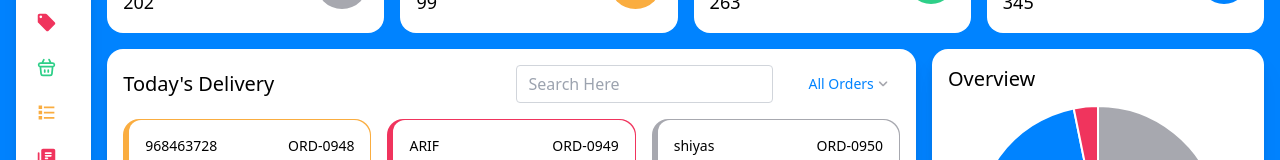
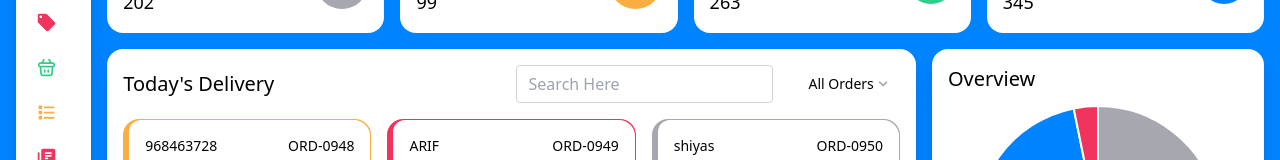
Before and after one commit to Hadley99/uiResposiveTask, a React (Create React App) app: page / in a window 1280 px wide. Shown: the part 128-288 px from the top of the page. Built offline with nearby package versions, Linux system fonts and the light colour scheme.

Commit message:
dropdown color fix

```diff
--- a/src/components/navbar/Navbar.jsx
+++ b/src/components/navbar/Navbar.jsx
@@ -34,6 +34,8 @@ const Navbar = ({ toggleOpen }) => {
             selectList={selectList}
             displayValue={selectedValue.displayTitle}
             offsetValue={5}
+            buttonStyles="bg-white ml-3 flex items-center font-medium text-primary text-sm p-1 px-2 rounded-md"
+            listStyles="p-1 px-2 hover:bg-primary text-primary font-medium hover:text-white  rounded-md"
           />
         </div>
         <button
--- a/src/components/todaysDelivery/Topbar.jsx
+++ b/src/components/todaysDelivery/Topbar.jsx
@@ -27,6 +27,8 @@ const Topbar = () => {
             selectList={selectList}
             displayValue={selectedValue.displayTitle}
             offsetValue={5}
+            buttonStyles="bg-white ml-3 flex items-center font-medium  text-sm p-1 px-2 rounded-md"
+            listStyles="p-1 px-2 hover:bg-primary  font-medium hover:text-white  rounded-md"
           />
           {/* <select className="focus:outline-none px-3 py-1.5 border appearance-none font-medium border-solid border-gray-300 text-gray-700 bg-white rounded-lg ">
             <option value="allorder">All Order</option>
--- a/src/components/util/Menu.jsx
+++ b/src/components/util/Menu.jsx
@@ -1,7 +1,14 @@
 import React, { useState } from "react";
 import { ArrowIcon } from "../../icons/NavbarIcons";
 
-const Menu = ({ displayValue, selectList, setSelectedValue, offsetValue }) => {
+const Menu = ({
+  displayValue,
+  selectList,
+  setSelectedValue,
+  offsetValue,
+  listStyles,
+  buttonStyles,
+}) => {
   const [open, setOpen] = useState(false);
   const [anchorElm, setAnchorElm] = useState(null);
   const toggleShow = (e) => {
@@ -16,10 +23,7 @@ const Menu = ({ displayValue, selectList, setSelectedValue, offsetValue }) => {
 
   return (
     <>
-      <button
-        onClick={toggleShow}
-        className="bg-white ml-3 flex items-center font-medium text-primary text-sm p-1 px-2 rounded-md"
-      >
+      <button onClick={toggleShow} className={buttonStyles}>
         {displayValue}
         <span>
           <ArrowIcon
@@ -41,7 +45,7 @@ const Menu = ({ displayValue, selectList, setSelectedValue, offsetValue }) => {
           {selectList.map((item, i) => (
             <option
               key={i}
-              className="p-1 px-2 hover:bg-primary text-primary font-medium hover:text-white  rounded-md"
+              className={listStyles}
               value={item.value}
               onClick={(e) => {
                 close();
```
